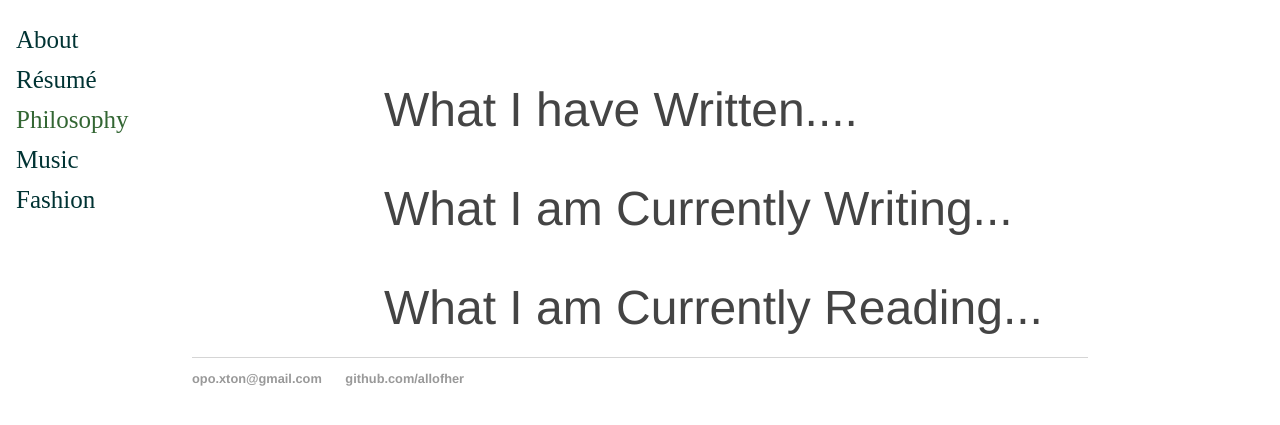
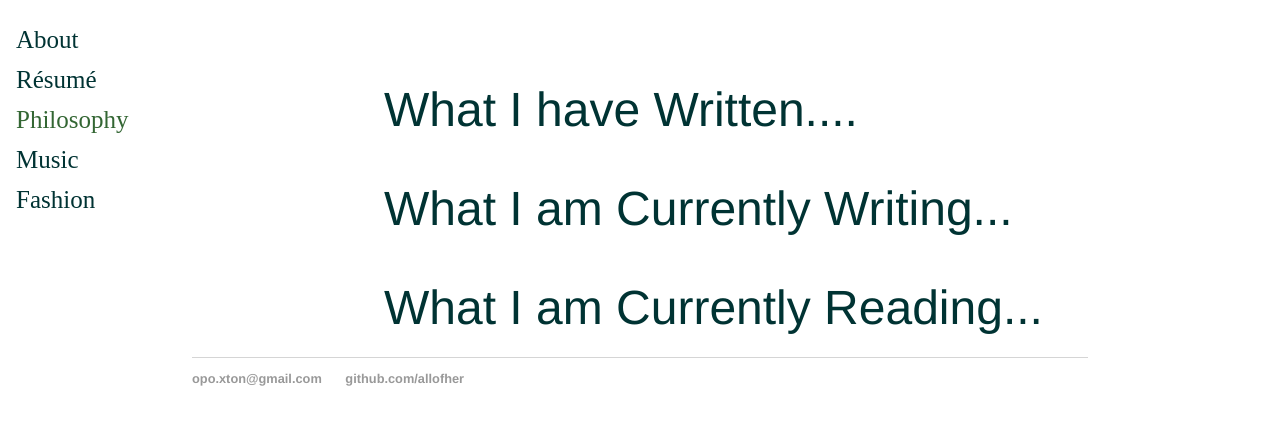
Before and after one commit to allofher/allofher.github.io, a Jekyll site: the page built from philosophy/index.html, in a window 1280 px wide. Shown: the top 425 px of the page. Built offline with Jekyll 4.4.1, drawn with Linux system fonts in a browser that asks for light colours.

Commit message:
Update main.css

```diff
--- a/css/main.css
+++ b/css/main.css
@@ -57,7 +57,7 @@
   z-index: 1; /* Stay on top */
   top: 0; /* Stay at the top */
   left: 0;
-  background-color: #FFFFFF; /* Black */
+  background-color: #FFFFFF; /* White */
   overflow-x: hidden; /* Disable horizontal scroll */
   padding-top: 20px;
 }
@@ -94,6 +94,7 @@
   padding: 22px;
   font-size: 3em;
   font-family:'Helvetica', 'Arial', 'Sans-Serif';
+  color: #003333;
   width: 100%;
   text-align: left;
   border: none;
@@ -102,7 +103,7 @@
 }
 
 .active {
-  background-color: #ccc;
+  background-color: #336633;
 }
 
 /* Style the accordion panel. Note: hidden by default */
```
